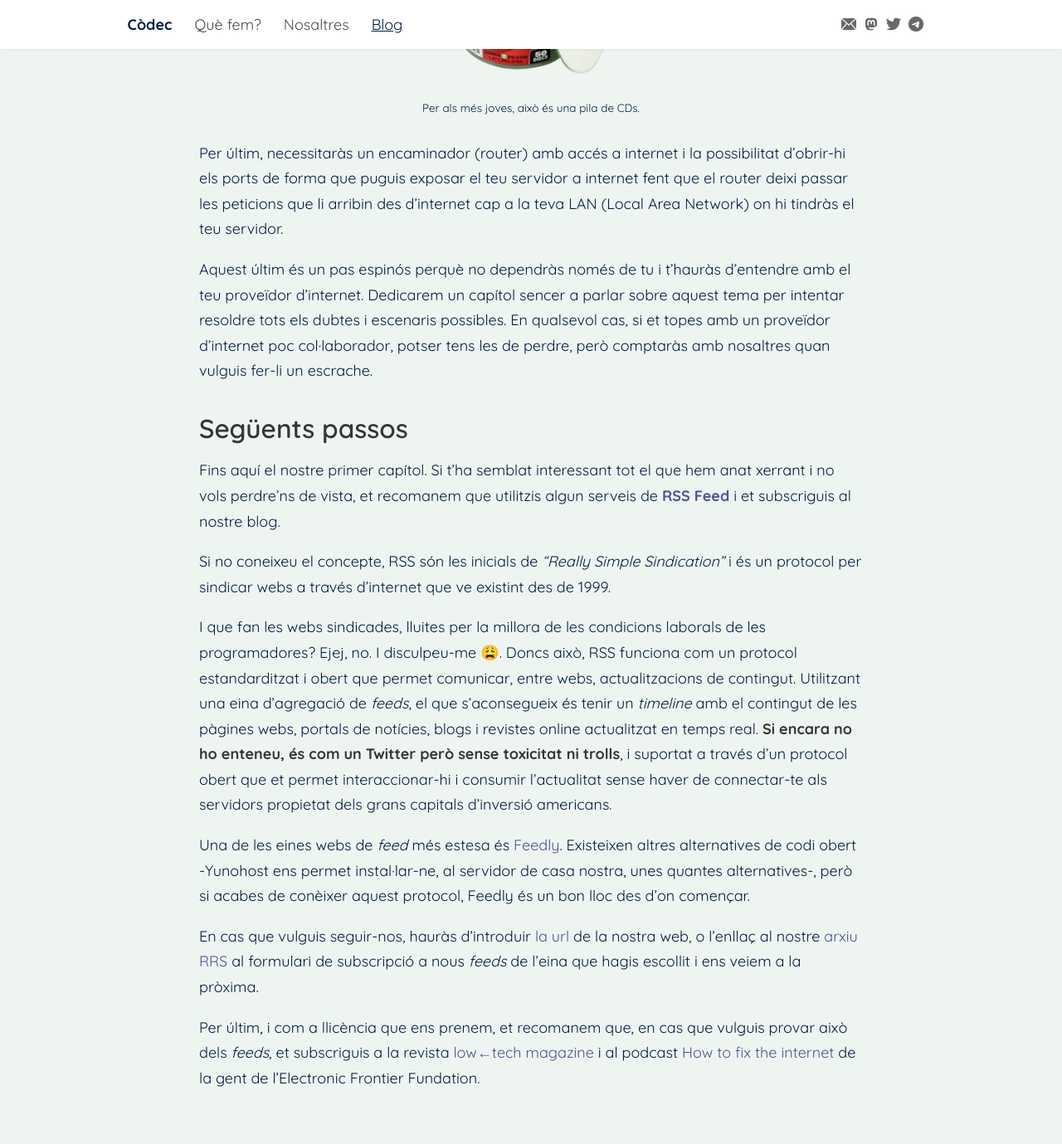
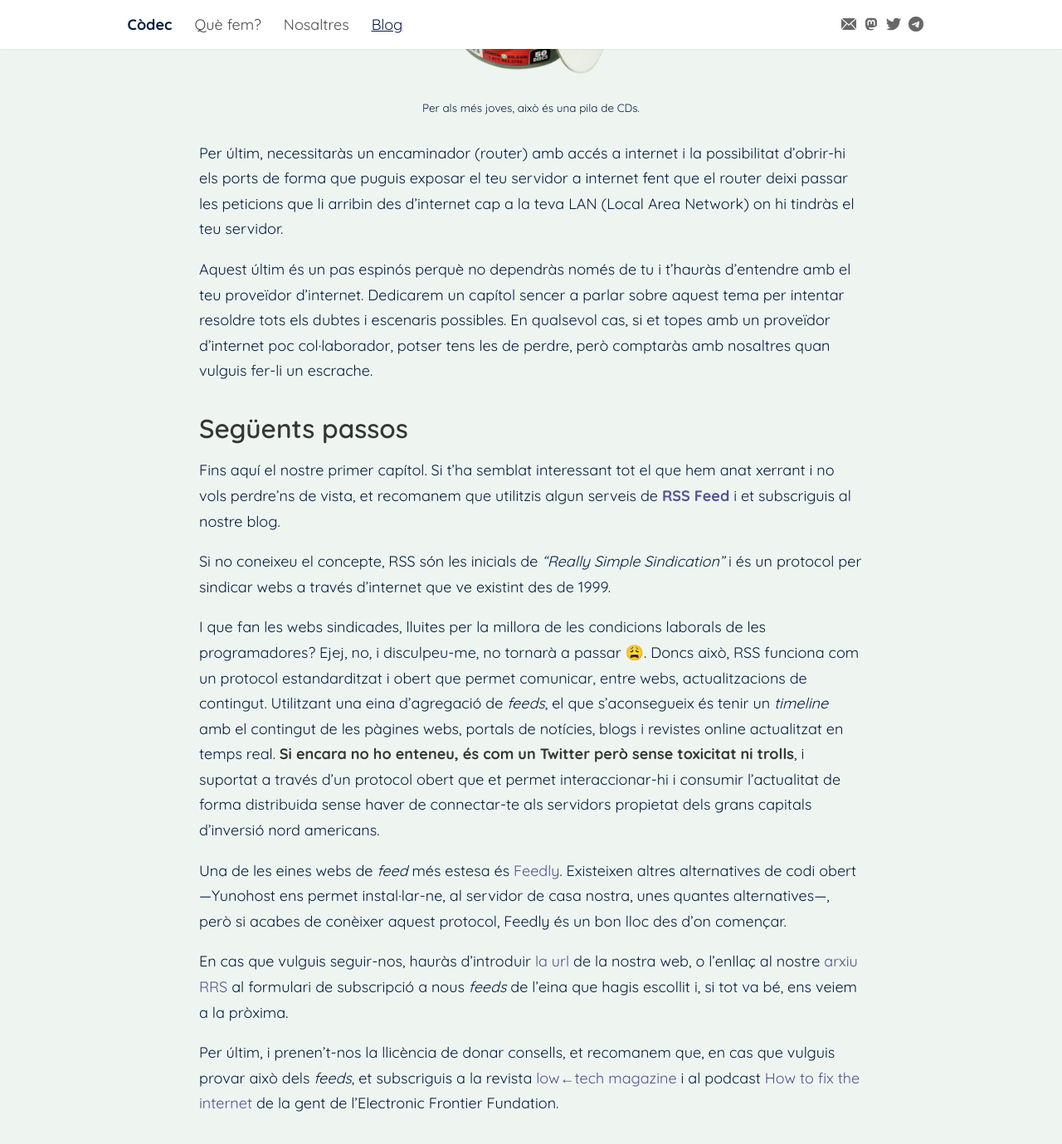
Before and after one commit to codeccoop/codeccoop.github.io, a Jekyll site: the page built from _posts/2022-02-24-yunohost.md, in a window 1280 px wide and 1400 px high, scrolled down 3139 px. Shown: the top 1379 px of the window at 83% size. Built offline with Jekyll 4.4.1, drawn with Linux system fonts in a browser that asks for light colours; some of the changed text lies outside the part shown.

Commit message:
Fix .htaccess domain; Últimes correccions del post yunohost;

```diff
--- a/_posts/2022-02-24-yunohost.md
+++ b/_posts/2022-02-24-yunohost.md
@@ -65,6 +65,8 @@ Pel que fa al sistema operatiu, Yunohost és un _respin_ del sistema operatiu
 una versió personalitzada del sistema operatiu Debian amb un instal·lador i un
 seguit d'eines preinstal·lades i preconfigurades per funcionar com a servidor web.
 
+Si encara no t'ha quedat clar que és això del que estem parlant:
+
 {:.centered.no-bottom}
 [Yunohost Demo](https://demo.yunohost.org/yunohost/sso/?r=aHR0cHM6Ly9kZW1vLnl1bm9ob3N0Lm9yZy8=){:.button.is-link}
 
@@ -81,11 +83,9 @@ de ser apropiat per les empreses capitalistes.
 **Avís per navegants. Yunohost ens facilitarà moltíssim la feina, però tot i així,
 Google sempre t'ho possarà més fàcil, tot i que res és gratis.**
 
-La pregunta és: Quin és el preu que estàs disposat a pagar pels serveis que utilitzes
+La pregunta és: Quin és el preu que estàs disposada a pagar pels serveis que utilitzes
 diariament a internet? Quant creus que valen les dades que generes amb l'ús dels
 teus dispositius digitals? I les de milions de persones a l'hora?
-
-Si encara no t'ha quedat clar que és això del que estem parlant:
 
 ## Què necessitaràs?
 
@@ -141,29 +141,30 @@ Si no coneixeu el concepte, RSS són les inicials de _"Really Simple Sindication
 i és un protocol per sindicar webs a través d'internet que ve existint des de 1999.
 
 I que fan les webs sindicades, lluites per la millora de les condicions laborals
-de les programadores? Ejej, no. I disculpeu-me &#x1F629;. Doncs això, RSS funciona
-com un protocol estandarditzat i obert que permet comunicar, entre webs,
-actualitzacions de contingut. Utilitzant una eina d'agregació de _feeds_,
-el que s'aconsegueix és tenir un _timeline_ amb el contingut de les pàgines
-webs, portals de notícies, blogs i revistes online actualitzat en temps real.
-**Si encara no ho enteneu, és com un Twitter però sense toxicitat ni trolls**,
-i suportat a través d'un protocol obert que et permet interaccionar-hi i consumir
-l'actualitat sense haver de connectar-te als servidors propietat dels grans
-capitals d'inversió americans.
+de les programadores? Ejej, no, i disculpeu-me, no tornarà a passar &#x1F629;.
+Doncs això, RSS funciona com un protocol estandarditzat i obert que permet
+comunicar, entre webs, actualitzacions de contingut. Utilitzant una eina
+d'agregació de _feeds_, el que s'aconsegueix és tenir un _timeline_ amb el
+contingut de les pàgines webs, portals de notícies, blogs i revistes online
+actualitzat en temps real. **Si encara no ho enteneu, és com un Twitter però
+sense toxicitat ni trolls**, i suportat a través d'un protocol obert que et
+permet interaccionar-hi i consumir l'actualitat de forma distribuida sense
+haver de connectar-te als servidors propietat dels grans capitals d'inversió
+nord americans.
 
 Una de les eines webs de _feed_ més estesa és [Feedly](https://feedly.com).
-Existeixen altres alternatives de codi obert -Yunohost ens permet instal·lar-ne,
-al servidor de casa nostra, unes quantes alternatives-, però
+Existeixen altres alternatives de codi obert &#8212;Yunohost ens permet instal·lar-ne,
+al servidor de casa nostra, unes quantes alternatives&#8212;, però
 si acabes de conèixer aquest protocol, Feedly és un bon lloc des d'on començar.
 
 En cas que vulguis seguir-nos, hauràs d'introduir
 [la url](https://codeccoop.org) de la nostra web, o l'enllaç
 al nostre [arxiu RRS](https://codeccoop.org/feed.xml) al formulari de
-subscripció a nous _feeds_ de l'eina que hagis escollit i ens veiem
-a la pròxima.
+subscripció a nous _feeds_ de l'eina que hagis escollit i, si tot va bé,
+ens veiem a la pròxima.
 
-Per últim, i com a llicència que ens prenem, et recomanem que, en cas que
-vulguis provar això dels _feeds_, et subscriguis a la revista
+Per últim, i prenen't-nos la llicència de donar consells, et recomanem que,
+en cas que vulguis provar això dels _feeds_, et subscriguis a la revista
 [low←tech magazine](https://solar.lowtechmagazine.com/feeds/all-en.atom.xml)
-i al podcast [How to fix the internet]() de la gent de l'Electronic
-Frontier Fundation.
+i al podcast [How to fix the internet](https://feeds.eff.org/howtofixtheinternet)
+de la gent de l'Electronic Frontier Fundation.
```
Also changed, not shown: other parts of _posts/2022-02-24-yunohost.md (+5 -5 lines), 1 other file.
